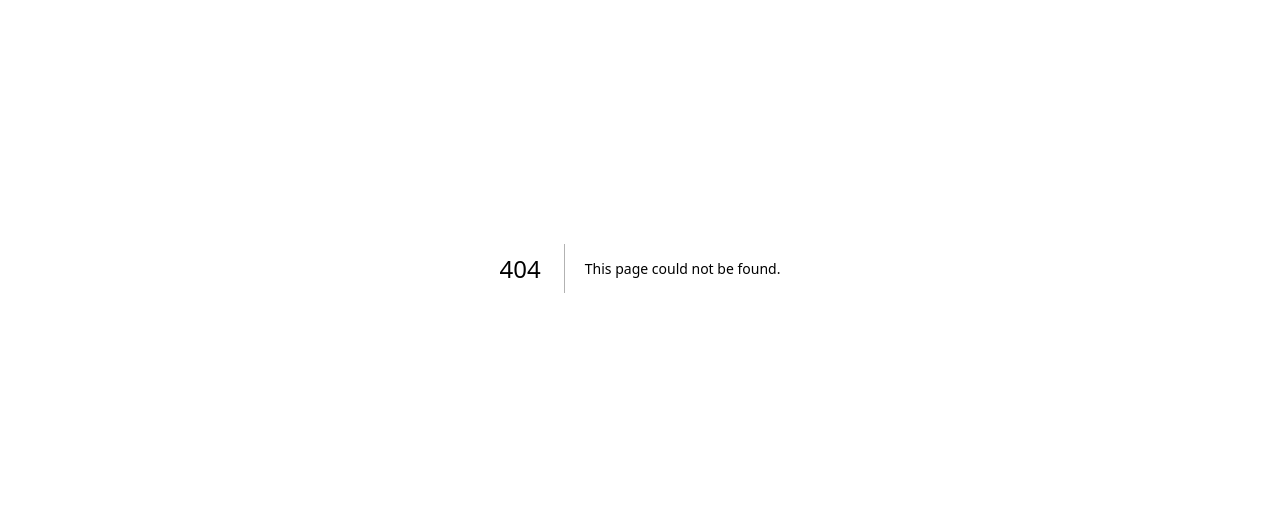
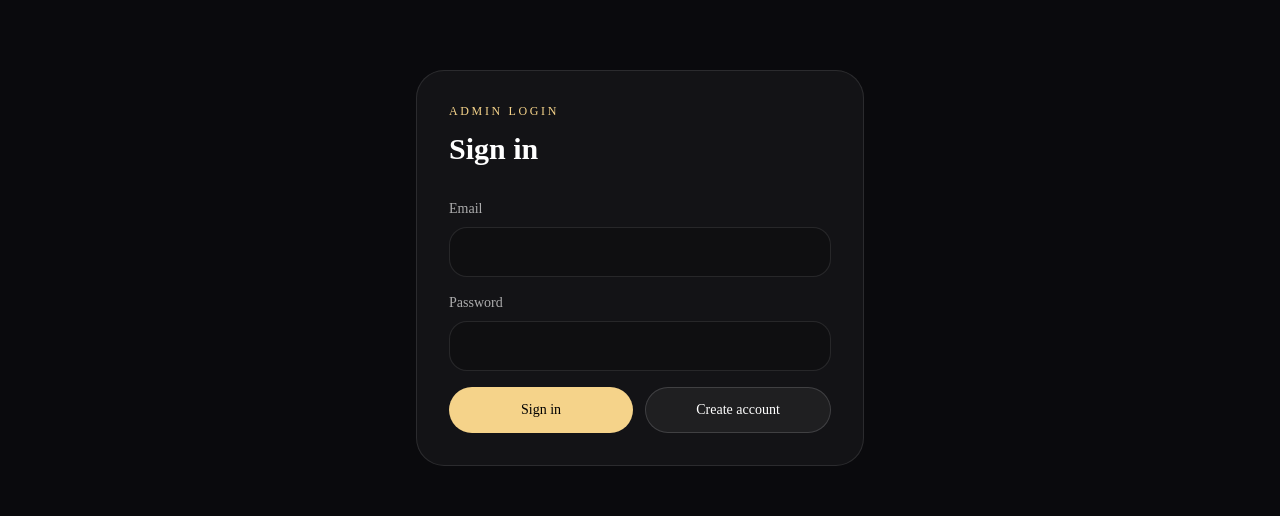
Before and after one commit to Nylon1/Apexcurtains, a Next.js app: page /admin/login in a window 1280 px wide. Before the commit this address had no page. Shown: the part 132-648 px from the top of the page. Built offline with nearby package versions, Linux system fonts and the light colour scheme; no server answers.

Commit message:
Update site

```diff
--- /dev/null
+++ b/app/admin/login/page.tsx
@@ -0,0 +1,106 @@
+"use client";
+
+import { useState } from "react";
+import { useRouter } from "next/navigation";
+import { createClient } from "@/lib/supabase/client";
+
+export default function AdminLoginPage() {
+  const supabase = createClient();
+  const router = useRouter();
+
+  const [email, setEmail] = useState("");
+  const [password, setPassword] = useState("");
+  const [loading, setLoading] = useState(false);
+
+  async function handleSignIn(e: React.FormEvent) {
+    e.preventDefault();
+    setLoading(true);
+
+    try {
+      const { error } = await supabase.auth.signInWithPassword({
+        email,
+        password,
+      });
+
+      if (error) throw error;
+      router.push("/admin/projects");
+    } catch (error: any) {
+      alert(error?.message || "Sign in failed.");
+    } finally {
+      setLoading(false);
+    }
+  }
+
+  async function handleSignUp() {
+    setLoading(true);
+
+    try {
+      const { error } = await supabase.auth.signUp({
+        email,
+        password,
+      });
+
+      if (error) throw error;
+
+      alert("Account created. You can now sign in.");
+    } catch (error: any) {
+      alert(error?.message || "Sign up failed.");
+    } finally {
+      setLoading(false);
+    }
+  }
+
+  return (
+    <main className="flex min-h-screen items-center justify-center bg-[#0a0a0d] px-4 text-white">
+      <div className="w-full max-w-md rounded-[28px] border border-white/10 bg-white/[0.04] p-8">
+        <div className="text-xs uppercase tracking-[0.22em] text-[#f5d38a]">
+          Admin Login
+        </div>
+        <h1 className="mt-3 text-3xl font-semibold">Sign in</h1>
+
+        <form onSubmit={handleSignIn} className="mt-8 space-y-4">
+          <label className="block">
+            <div className="mb-2 text-sm text-white/65">Email</div>
+            <input
+              type="email"
+              value={email}
+              onChange={(e) => setEmail(e.target.value)}
+              className="w-full rounded-2xl border border-white/10 bg-black/20 px-4 py-3 text-white outline-none"
+              required
+            />
+          </label>
+
+          <label className="block">
+            <div className="mb-2 text-sm text-white/65">Password</div>
+            <input
+              type="password"
+              value={password}
+              onChange={(e) => setPassword(e.target.value)}
+              className="w-full rounded-2xl border border-white/10 bg-black/20 px-4 py-3 text-white outline-none"
+              required
+            />
+          </label>
+
+          <div className="flex gap-3">
+            <button
+              type="submit"
+              disabled={loading}
+              className="flex-1 rounded-full bg-[#f5d38a] px-5 py-3 text-sm font-medium text-black"
+            >
+              Sign in
+            </button>
+
+            <button
+              type="button"
+              onClick={handleSignUp}
+              disabled={loading}
+              className="flex-1 rounded-full border border-white/15 bg-white/5 px-5 py-3 text-sm font-medium text-white"
+            >
+              Create account
+            </button>
+          </div>
+        </form>
+      </div>
+    </main>
+  );
+}
```
